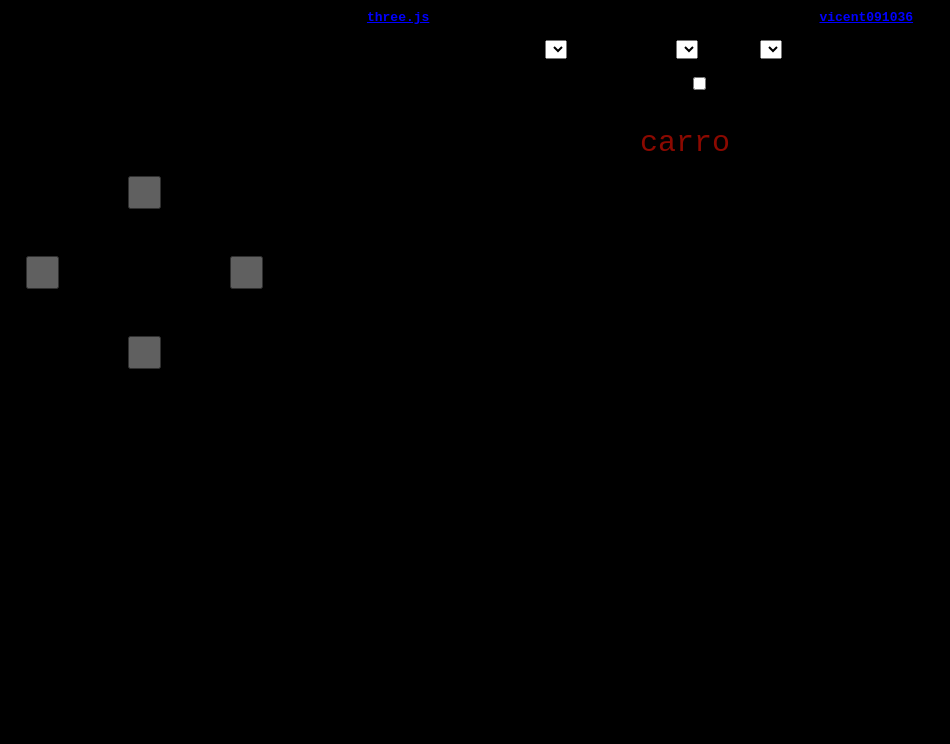
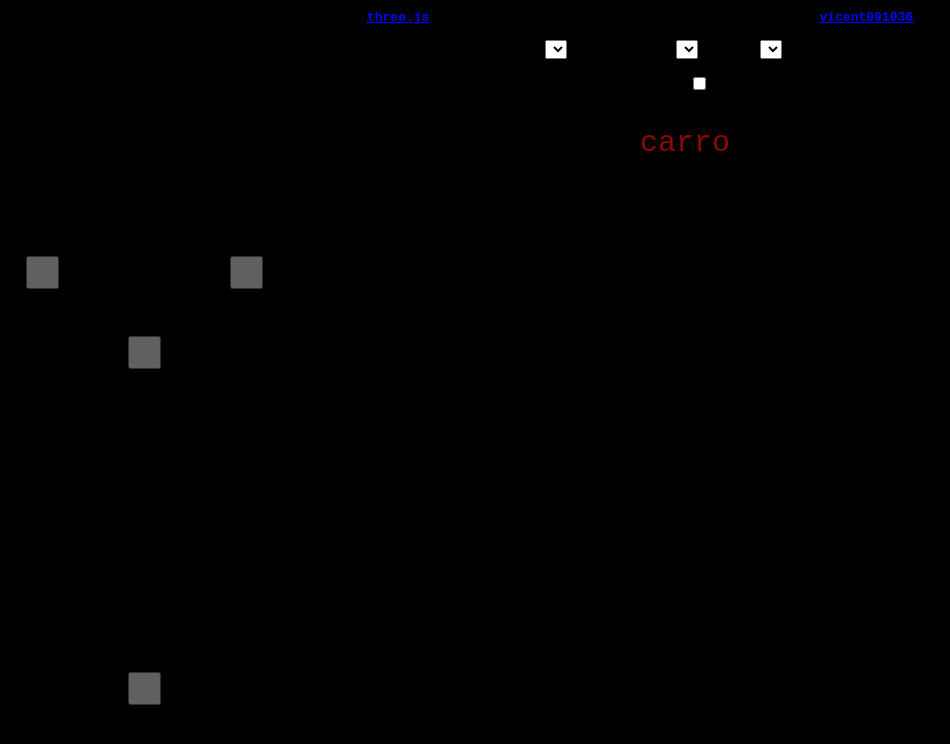
Before and after one commit to noenadies/threejscar, a plain HTML site: page index.html in a window 1280 px wide. Shown: the whole page, without its empty margins (0-950 px from the left). Drawn offline with nearby package versions, Linux system fonts and the light colour scheme.

Commit message:
Add files via upload

```diff
--- a/index.html
+++ b/index.html
@@ -37,7 +37,7 @@
 			#idbtup{
 
 				position: absolute;
-				top: 22%;
+				top: 84%;
 				left:10%;;
 				z-index: 333;
 				width: 33px;
```
